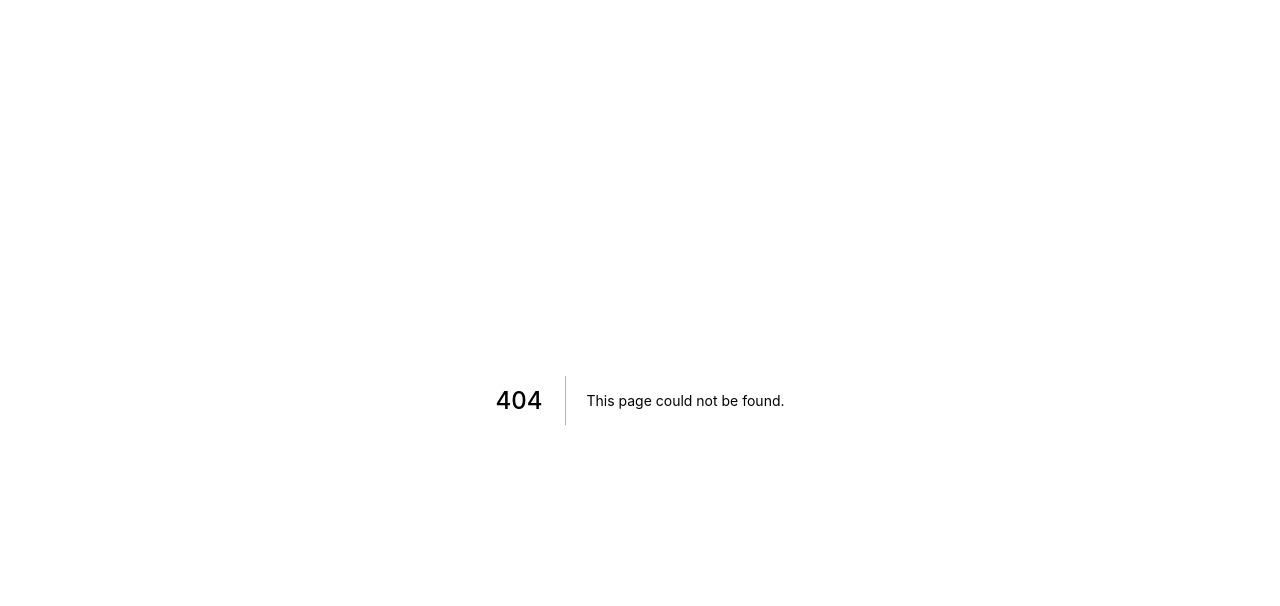
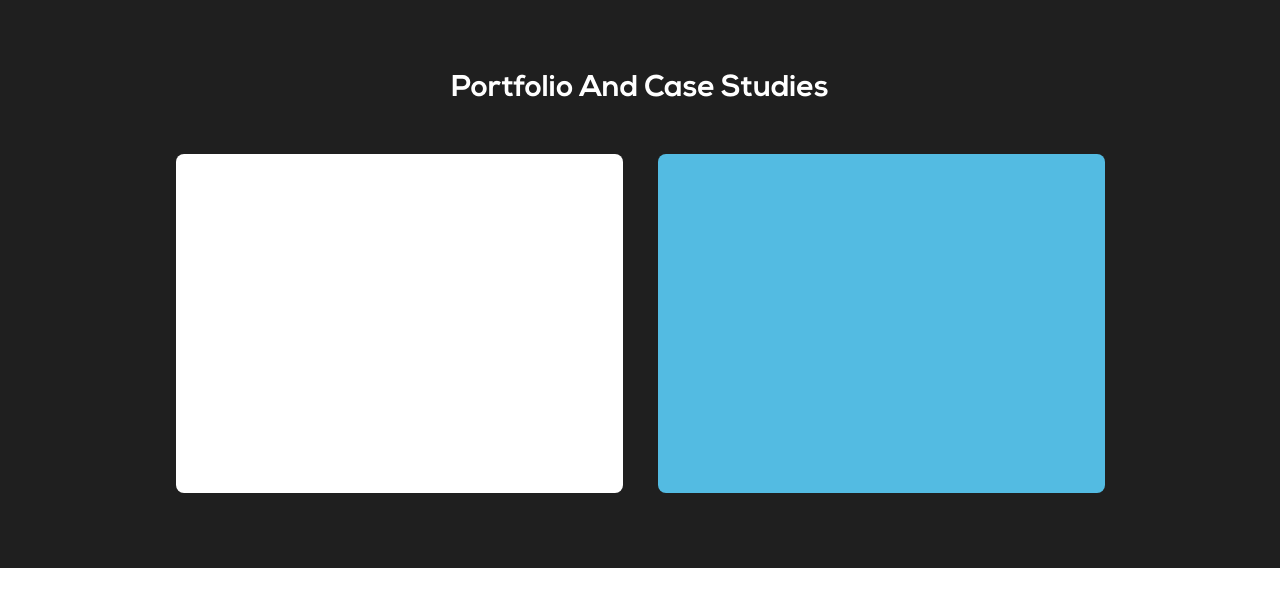
Before and after one commit to JuanTurciosCIT/PruebasCIT, a Next.js app: page /components/Home/Portfolio in a window 1280 px wide. Before the commit this address had no page. Shown: the top 606 px of the page. Built offline with nearby package versions, Linux system fonts and the light colour scheme.

Commit message:
Created portfolio component

```diff
--- /dev/null
+++ b/pages/components/Home/Portfolio/index.tsx
@@ -0,0 +1,20 @@
+import { Swiper, SwiperSlide } from 'swiper/react';
+import 'swiper/css';
+
+import utils from '@/styles/utils.module.scss';
+import styles from './portfolio.module.scss';
+
+export default function Portfolio() {
+    return <section className={styles.container}>
+    <h2 className={`${utils.headingMedium} ${styles.subtitle}`}>Portfolio and Case Studies</h2>
+        <div className={styles.itemsContainer}>
+            <div className={styles.portfolioItem1}>
+
+            </div>
+            <div className={styles.portfolioItem2}>
+
+            </div>
+
+        </div>
+    </section>
+}
--- /dev/null
+++ b/pages/components/Home/Portfolio/portfolio.module.scss
@@ -0,0 +1,46 @@
+@use '../../../../styles/variables.scss' as *;
+
+.container{
+    background-color: $primaryBackgroundColor;
+    padding-inline: 3.7rem ;
+    padding-top: 7.4rem;
+    padding-bottom: 7.5rem;
+}
+
+.itemsContainer{
+    display: flex;
+    flex-wrap: wrap;
+    gap: 3.5rem;
+}
+
+
+.subtitle {
+    color: $primaryTextColor;
+    margin: 0 auto 5rem auto;
+    text-align: center;
+}
+
+.portfolioItem1 {
+    background-color: $primaryTextColor;
+    height: 33.9rem;
+    width: 100%;
+    max-width: 44.7rem;
+    border-radius:0.8rem;
+}
+.portfolioItem2 {
+    background-color: #53BBE2
+    ;
+    height: 33.9rem;
+    width: 100%;
+    max-width: 44.7rem;
+    border-radius: 0.8rem;
+}
+
+@media screen and (min-width: 428px){
+    .container{
+        gap:2.7rem;
+    }
+    .itemsContainer{
+        justify-content: center;
+    }
+}
```
